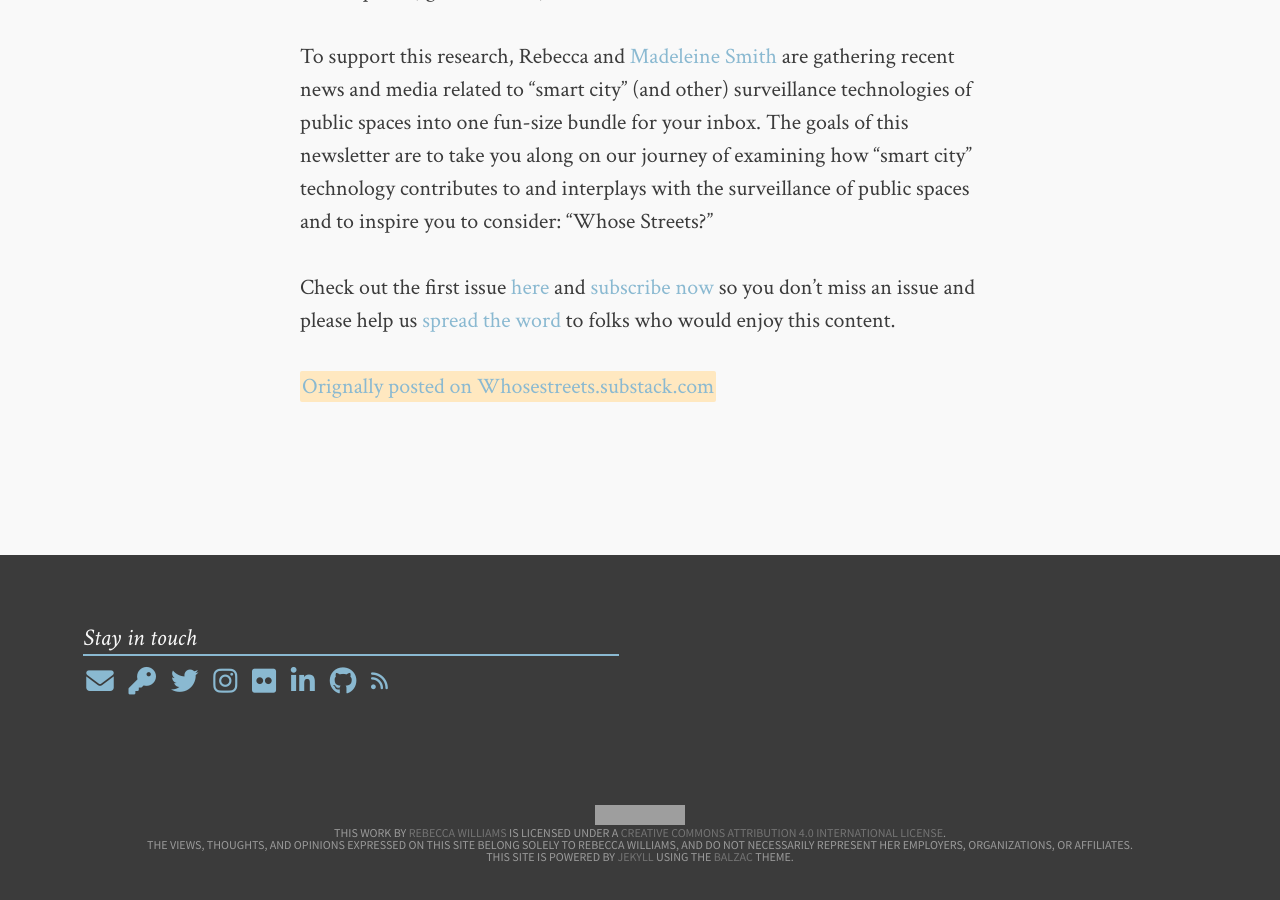
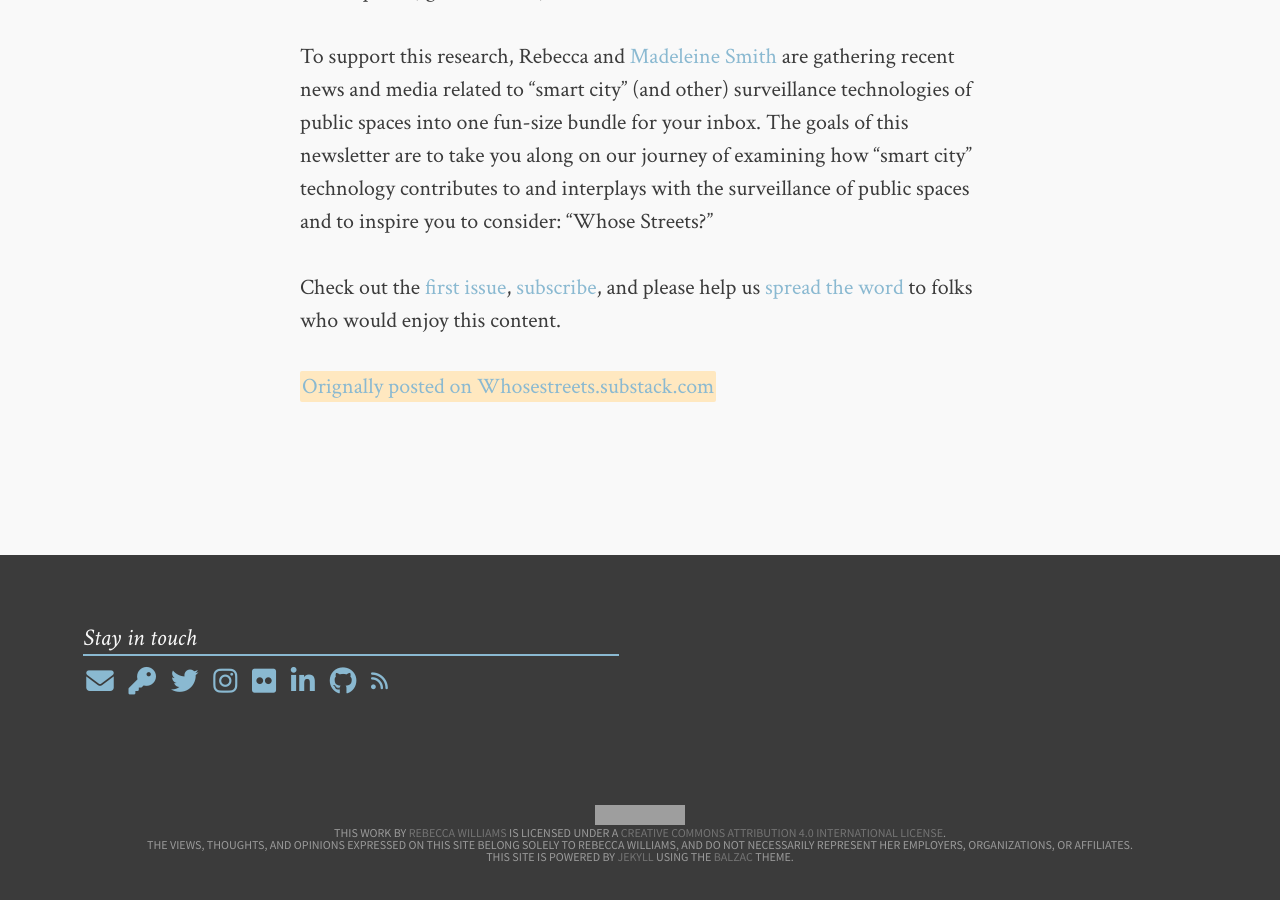
Before and after one commit to rebeccawilliams/rebeccawilliams.us, a Jekyll site: the page built from _posts/2020-11-23-Whose-Streets?-Newsletter.md, in a window 1280 px wide and 900 px high, scrolled down 1041 px. Built offline with Jekyll 4.4.1, drawn with Linux system fonts in a browser that asks for light colours; nearby versions of some CDN libraries; grey boxes are pictures that could not be loaded.

Commit message:
Update 2020-11-23-Whose-Streets?-Newsletter.md

```diff
--- a/_posts/2020-11-23-Whose-Streets?-Newsletter.md
+++ b/_posts/2020-11-23-Whose-Streets?-Newsletter.md
@@ -10,6 +10,6 @@ As part of Harvard Kennedy School’s Belfer Center for Science and Internatio
 
 To support this research, Rebecca and [Madeleine Smith](https://www.linkedin.com/public-profile/in/madeleinewsmith) are gathering recent news and media related to “smart city” (and other) surveillance technologies of public spaces into one fun-size bundle for your inbox. The goals of this newsletter are to take you along on our journey of examining how “smart city” technology contributes to and interplays with the surveillance of public spaces and to inspire you to consider: “Whose Streets?”
 
-Check out the first issue [here](https://whosestreets.substack.com/p/-surveilling-the-surveillance-of) and [subscribe now](https://whosestreets.substack.com/) so you don’t miss an issue and please help us [spread the word](https://whosestreets.substack.com/?utm_source=substack&utm_medium=email&utm_content=share&action=share) to folks who would enjoy this content.
+Check out the [first issue](https://whosestreets.substack.com/p/-surveilling-the-surveillance-of), [subscribe](https://whosestreets.substack.com/), and please help us [spread the word](https://whosestreets.substack.com/?utm_source=substack&utm_medium=email&utm_content=share&action=share) to folks who would enjoy this content.
 
 _[Orignally posted on Whosestreets.substack.com](https://whosestreets.substack.com/about)_
```
